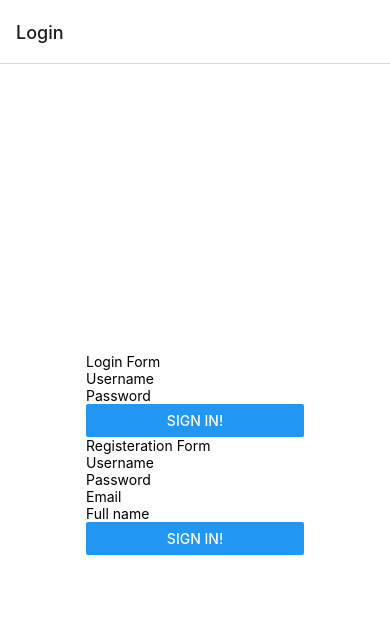
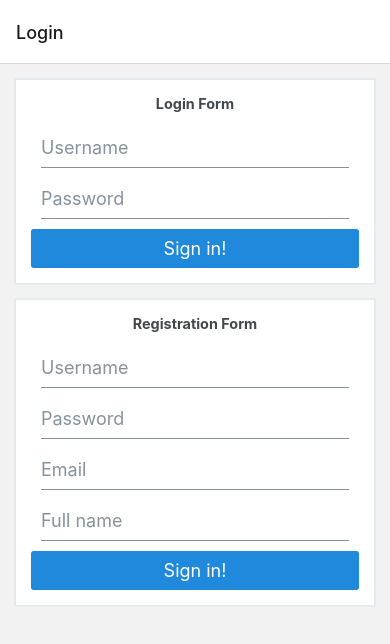
Before and after one commit to Abdullamasum/React-Native-Styling, a React Native app: screen /Login in a window 390 px wide. Shown: the top 644 px of the page. Built offline with nearby package versions, Linux system fonts and the light colour scheme.

Commit message:
add RNE examples

```diff
--- a/components/ListItem.js
+++ b/components/ListItem.js
@@ -1,50 +1,26 @@
-import {Image, StyleSheet, View, Text, TouchableOpacity} from 'react-native';
+import {Avatar, ListItem as RNEListItem} from '@rneui/themed';
 import PropTypes from 'prop-types';
 import {uploadsUrl} from '../utils/variables';
 
 const ListItem = ({singleMedia, navigation}) => {
   const item = singleMedia;
   return (
-    <TouchableOpacity
-      style={styles.row}
+    <RNEListItem
       onPress={() => {
         navigation.navigate('Single', item);
       }}
     >
-      <View style={styles.box}>
-        <Image
-          style={styles.image}
-          source={{uri: uploadsUrl + item.thumbnails?.w160}}
-        />
-      </View>
-      <View style={styles.box}>
-        <Text style={styles.listTitle}>{item.title}</Text>
-        <Text>{item.description}</Text>
-      </View>
-    </TouchableOpacity>
+      <Avatar size="large" source={{uri: uploadsUrl + item.thumbnails?.w160}} />
+      <RNEListItem.Content>
+        <RNEListItem.Title>{item.title}</RNEListItem.Title>
+        <RNEListItem.Subtitle numberOfLines={3}>
+          {item.description}
+        </RNEListItem.Subtitle>
+      </RNEListItem.Content>
+      <RNEListItem.Chevron />
+    </RNEListItem>
   );
 };
-
-const styles = StyleSheet.create({
-  row: {
-    flexDirection: 'row',
-    backgroundColor: '#ccc',
-    marginBottom: 10,
-  },
-  box: {
-    flex: 1,
-    padding: 10,
-  },
-  image: {
-    flex: 1,
-    minHeight: 100,
-  },
-  listTitle: {
-    fontWeight: 'bold',
-    fontSize: 20,
-    paddingBottom: 15,
-  },
-});
 
 ListItem.propTypes = {
   singleMedia: PropTypes.object,
--- a/components/LoginForm.js
+++ b/components/LoginForm.js
@@ -2,8 +2,8 @@ import React, {useContext} from 'react';
 import {MainContext} from '../contexts/MainContext';
 import AsyncStorage from '@react-native-async-storage/async-storage';
 import {useAuthentication} from '../hooks/ApiHooks';
-import {Button, Text, TextInput, View} from 'react-native';
 import {Controller, useForm} from 'react-hook-form';
+import {Button, Text, Input, Card} from '@rneui/themed';
 
 const LoginForm = () => {
   const {setIsLoggedIn, setUser} = useContext(MainContext);
@@ -32,13 +32,13 @@ const LoginForm = () => {
   };
 
   return (
-    <View>
-      <Text>Login Form</Text>
+    <Card>
+      <Card.Title>Login Form</Card.Title>
       <Controller
         control={control}
         rules={{required: true, minLength: 3}}
         render={({field: {onChange, onBlur, value}}) => (
-          <TextInput
+          <Input
             placeholder="Username"
             onBlur={onBlur}
             onChangeText={onChange}
@@ -47,6 +47,7 @@ const LoginForm = () => {
         )}
         name="username"
       />
+      {/* TODO: Fix error messages for RNE components */}
       {errors.username?.type === 'required' && <Text>is required</Text>}
       {errors.username?.type === 'minLength' && (
         <Text>min length is 3 characters</Text>
@@ -55,7 +56,7 @@ const LoginForm = () => {
         control={control}
         rules={{required: true, minLength: 5}}
         render={({field: {onChange, onBlur, value}}) => (
-          <TextInput
+          <Input
             placeholder="Password"
             onBlur={onBlur}
             onChangeText={onChange}
@@ -67,7 +68,7 @@ const LoginForm = () => {
       />
       {errors.password && <Text>Password (min. 5 chars) is required .</Text>}
       <Button title="Sign in!" onPress={handleSubmit(logIn)} />
-    </View>
+    </Card>
   );
 };
 
--- a/components/RegisterForm.js
+++ b/components/RegisterForm.js
@@ -1,7 +1,7 @@
 import React from 'react';
 import {useUser} from '../hooks/ApiHooks';
-import {Button, Text, TextInput, View} from 'react-native';
 import {Controller, useForm} from 'react-hook-form';
+import {Card, Button, Text, Input} from '@rneui/themed';
 
 const RegisterForm = () => {
   // const {setIsLoggedIn} = useContext(MainContext);
@@ -27,13 +27,13 @@ const RegisterForm = () => {
   };
 
   return (
-    <View>
-      <Text>Registeration Form</Text>
+    <Card>
+      <Card.Title>Registration Form</Card.Title>
       <Controller
         control={control}
         rules={{required: true, minLength: 3}}
         render={({field: {onChange, onBlur, value}}) => (
-          <TextInput
+          <Input
             placeholder="Username"
             onBlur={onBlur}
             onChangeText={onChange}
@@ -42,6 +42,7 @@ const RegisterForm = () => {
         )}
         name="username"
       />
+      {/* TODO: Fix error messages for RNE components */}
       {errors.username?.type === 'required' && <Text>is required</Text>}
       {errors.username?.type === 'minLength' && (
         <Text>min length is 3 characters</Text>
@@ -50,7 +51,7 @@ const RegisterForm = () => {
         control={control}
         rules={{required: true, minLength: 5}}
         render={({field: {onChange, onBlur, value}}) => (
-          <TextInput
+          <Input
             placeholder="Password"
             onBlur={onBlur}
             onChangeText={onChange}
@@ -65,7 +66,7 @@ const RegisterForm = () => {
         control={control}
         rules={{required: true}}
         render={({field: {onChange, onBlur, value}}) => (
-          <TextInput
+          <Input
             placeholder="Email"
             onBlur={onBlur}
             onChangeText={onChange}
@@ -79,7 +80,7 @@ const RegisterForm = () => {
         control={control}
         rules={{minLength: 3}}
         render={({field: {onChange, onBlur, value}}) => (
-          <TextInput
+          <Input
             placeholder="Full name"
             onBlur={onBlur}
             onChangeText={onChange}
@@ -93,7 +94,7 @@ const RegisterForm = () => {
       )}
 
       <Button title="Sign in!" onPress={handleSubmit(register)} />
-    </View>
+    </Card>
   );
 };
 
--- a/hooks/ApiHooks.js
+++ b/hooks/ApiHooks.js
@@ -92,4 +92,15 @@ const useUser = () => {
   return {getUserByToken, postUser};
 };
 
-export {useMedia, useAuthentication, useUser};
+const useTag = () => {
+  const getFilesByTag = async (tag) => {
+    try {
+      return await doFetch(baseUrl + 'tags/' + tag);
+    } catch (error) {
+      throw new Error('getFilesByTag, ' + error.message);
+    }
+  };
+  return {getFilesByTag};
+};
+
+export {useMedia, useAuthentication, useUser, useTag};
--- a/views/Login.js
+++ b/views/Login.js
@@ -3,9 +3,7 @@ import {
   Keyboard,
   KeyboardAvoidingView,
   Platform,
-  StyleSheet,
   TouchableOpacity,
-  View,
 } from 'react-native';
 import PropTypes from 'prop-types';
 import {MainContext} from '../contexts/MainContext';
@@ -37,14 +35,9 @@ const Login = ({navigation}) => {
   }, []);
 
   return (
-    <TouchableOpacity
-      onPress={() => Keyboard.dismiss()}
-      style={{flex: 1}}
-      activeOpacity={1}
-    >
+    <TouchableOpacity onPress={() => Keyboard.dismiss()} activeOpacity={1}>
       <KeyboardAvoidingView
         behavior={Platform.OS === 'ios' ? 'padding' : 'height'}
-        style={styles.container}
       >
         <LoginForm />
         <RegisterForm />
@@ -53,15 +46,6 @@ const Login = ({navigation}) => {
   );
 };
 
-const styles = StyleSheet.create({
-  container: {
-    flex: 1,
-    backgroundColor: '#fff',
-    alignItems: 'center',
-    justifyContent: 'center',
-  },
-});
-
 Login.propTypes = {
   navigation: PropTypes.object,
 };
--- a/views/Profile.js
+++ b/views/Profile.js
@@ -1,16 +1,40 @@
-import React, {useContext} from 'react';
-import {StyleSheet, SafeAreaView, Text, Button} from 'react-native';
+import React, {useContext, useEffect, useState} from 'react';
 import {MainContext} from '../contexts/MainContext';
 import AsyncStorage from '@react-native-async-storage/async-storage';
+import {useTag} from '../hooks/ApiHooks';
+import {uploadsUrl} from '../utils/variables';
+import {Button, Card, Icon, ListItem} from '@rneui/themed';
 
 const Profile = () => {
+  const {getFilesByTag} = useTag();
   const {setIsLoggedIn, user, setUser} = useContext(MainContext);
+  const [avatar, setAvatar] = useState('');
+
+  const loadAvatar = async () => {
+    try {
+      const avatarArray = await getFilesByTag('avatar_' + user.user_id);
+      setAvatar(avatarArray.pop().filename);
+    } catch (error) {
+      console.error('user avatar fetch failed', error.message);
+    }
+  };
+
+  useEffect(() => {
+    loadAvatar();
+  }, []);
+
   return (
-    <SafeAreaView style={styles.container}>
-      <Text>Profile</Text>
-      <Text>Username: {user.username}</Text>
-      <Text>Email: {user.email}</Text>
-      <Text>Full name: {user.full_name}</Text>
+    <Card>
+      <Card.Title>{user.username}</Card.Title>
+      <Card.Image source={{uri: uploadsUrl + avatar}} />
+      <ListItem>
+        <Icon name="email" />
+        <ListItem.Title>{user.email}</ListItem.Title>
+      </ListItem>
+      <ListItem>
+        <Icon name="badge" />
+        <ListItem.Title>{user.full_name}</ListItem.Title>
+      </ListItem>
       <Button
         title="Logout!"
         onPress={async () => {
@@ -24,18 +48,8 @@ const Profile = () => {
           }
         }}
       />
-    </SafeAreaView>
+    </Card>
   );
 };
 
-const styles = StyleSheet.create({
-  container: {
-    flex: 1,
-    backgroundColor: '#fff',
-    alignItems: 'center',
-    justifyContent: 'center',
-    paddingTop: 40,
-  },
-});
-
 export default Profile;
--- a/views/Single.js
+++ b/views/Single.js
@@ -1,34 +1,34 @@
 import React from 'react';
-import {StyleSheet, SafeAreaView, Text, Image} from 'react-native';
 import {uploadsUrl} from '../utils/variables';
 import PropTypes from 'prop-types';
+import {Text, Card, ListItem} from '@rneui/themed';
 
 const Single = ({route}) => {
   console.log(route.params);
-  const {title, description, filename, time_added: timeAdded} = route.params;
+  const {
+    title,
+    description,
+    filename,
+    time_added: timeAdded,
+    user_id: userId,
+  } = route.params;
   return (
-    <SafeAreaView style={styles.container}>
-      <Text>{title}</Text>
-      <Image style={styles.image} source={{uri: uploadsUrl + filename}} />
-      <Text>{timeAdded}</Text>
-      <Text>{description}</Text>
-    </SafeAreaView>
+    <Card>
+      <Card.Title>{title}</Card.Title>
+      <Card.Divider />
+      <Card.Image source={{uri: uploadsUrl + filename}} />
+      <ListItem>
+        <Text>{description}</Text>
+      </ListItem>
+      <ListItem>
+        <Text>uploaded at: {timeAdded}</Text>
+      </ListItem>
+      <ListItem>
+        <Text>by user: {userId}</Text>
+      </ListItem>
+    </Card>
   );
 };
-
-const styles = StyleSheet.create({
-  container: {
-    flex: 1,
-    backgroundColor: '#fff',
-    alignItems: 'center',
-    justifyContent: 'center',
-    paddingTop: 40,
-  },
-  image: {
-    width: 200,
-    height: 300,
-  },
-});
 
 Single.propTypes = {
   route: PropTypes.object,
```
